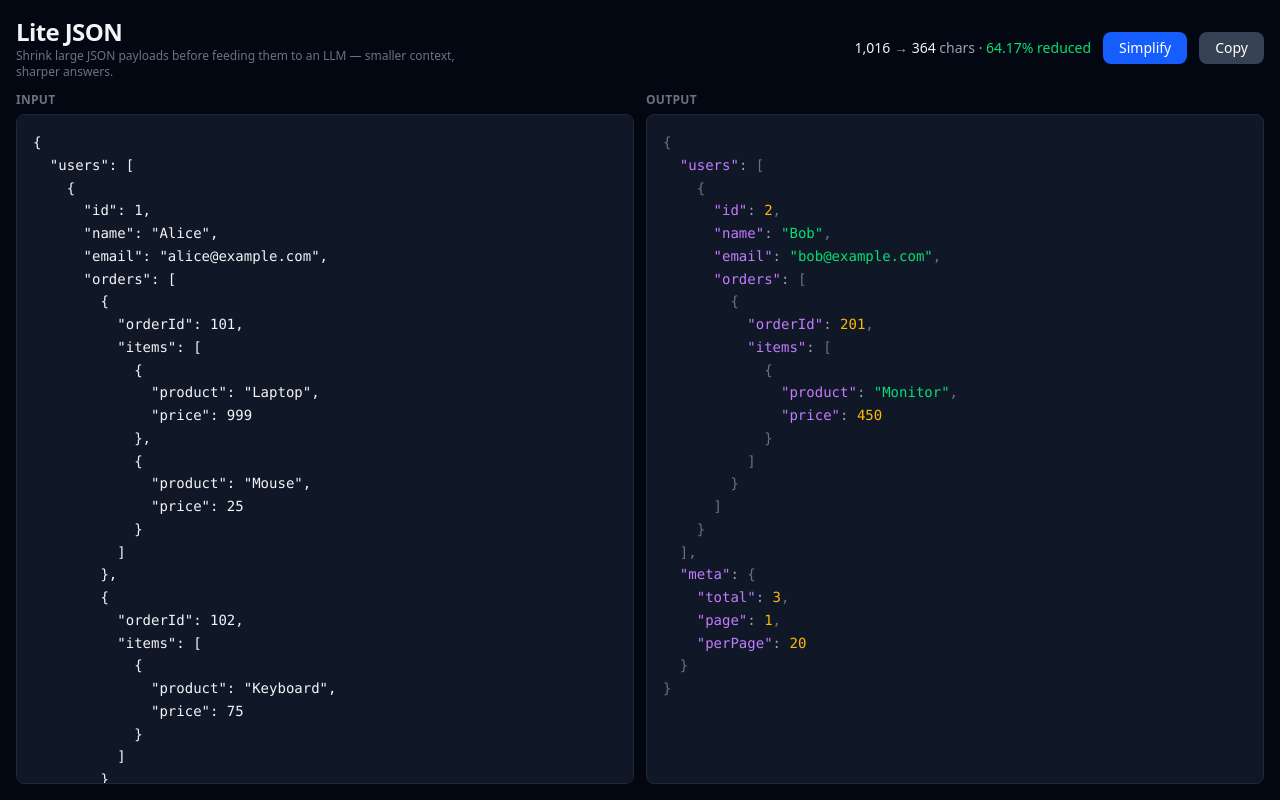
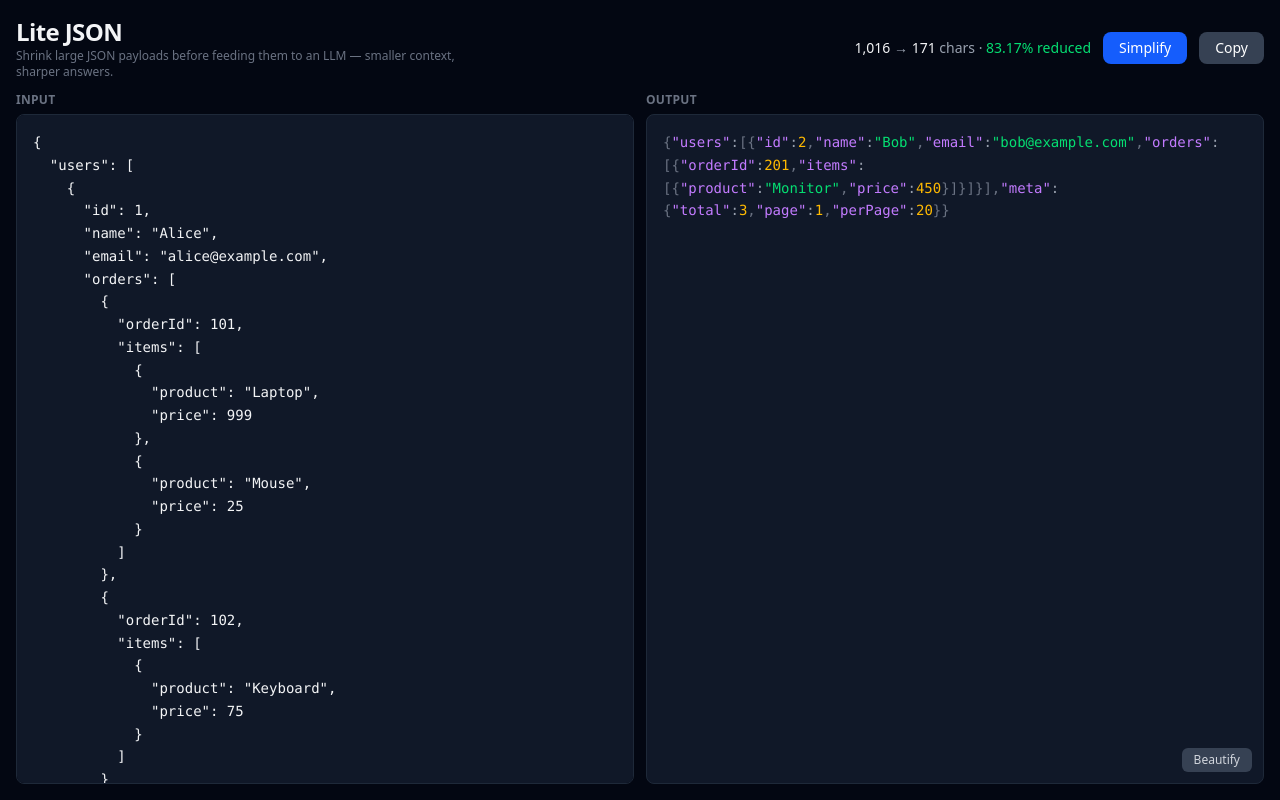
Before and after one commit to jsfather/lite-json, a React (Vite) app: page / in a window 1280 px wide. Both pictures are taken after a click on the button "Simplify". Built offline with nearby package versions, Linux system fonts and the light colour scheme.

Commit message:
feat: add toggle functionality for JSON formatting (beautify/minify)

```diff
--- a/src/App.tsx
+++ b/src/App.tsx
@@ -41,19 +41,35 @@
   const [error, setError] = useState("");
   const [stats, setStats] = useState<{ before: number; after: number } | null>(null);
 
+  const [pretty, setPretty] = useState(false);
+
   const handleSimplify = () => {
     try {
       const parsed = JSON.parse(input);
       const simplified = simplifyJson(parsed);
-      const result = JSON.stringify(simplified, null, 2);
+      const result = JSON.stringify(simplified);
       setOutput(result);
       setStats({ before: input.length, after: result.length });
+      setPretty(false);
       setError("");
     } catch {
       setError("Invalid JSON — please fix and try again.");
       setOutput("");
       setStats(null);
     }
+  };
+
+  const toggleFormat = () => {
+    try {
+      const parsed = JSON.parse(output);
+      const next = !pretty;
+      const formatted = next
+        ? JSON.stringify(parsed, null, 2)
+        : JSON.stringify(parsed);
+      setOutput(formatted);
+      setStats((prev) => (prev ? { ...prev, after: formatted.length } : null));
+      setPretty(next);
+    } catch { /* no-op */ }
   };
 
   const [copied, setCopied] = useState(false);
@@ -128,13 +144,21 @@
         </div>
 
         {/* Output */}
-        <div className="flex flex-col gap-1.5 min-h-0">
+        <div className="flex flex-col gap-1.5 min-h-0 relative">
           <label className="text-xs font-semibold uppercase tracking-wide text-gray-500">
             Output
           </label>
-          <pre className="flex-1 min-h-0 rounded-lg bg-gray-900 border border-gray-800 p-4 font-mono text-sm leading-relaxed overflow-auto whitespace-pre-wrap">
+          <pre className="flex-1 min-h-0 rounded-lg bg-gray-900 border border-gray-800 p-4 pb-12 font-mono text-sm leading-relaxed overflow-auto whitespace-pre-wrap">
             <JsonHighlight json={output} />
           </pre>
+          {output && (
+            <button
+              onClick={toggleFormat}
+              className="absolute bottom-3 right-3 px-3 py-1 rounded-md bg-gray-700 hover:bg-gray-600 text-gray-300 text-xs font-medium transition-colors cursor-pointer"
+            >
+              {pretty ? "Minify" : "Beautify"}
+            </button>
+          )}
         </div>
       </div>
     </div>
```
